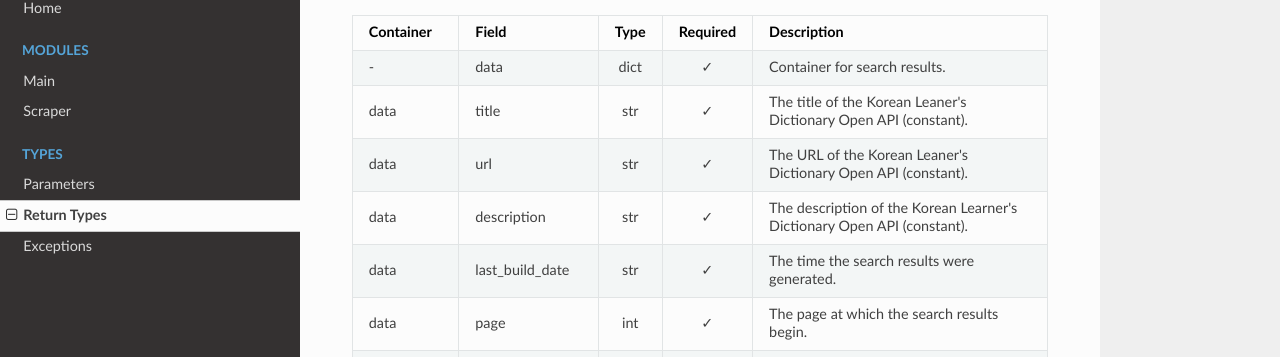
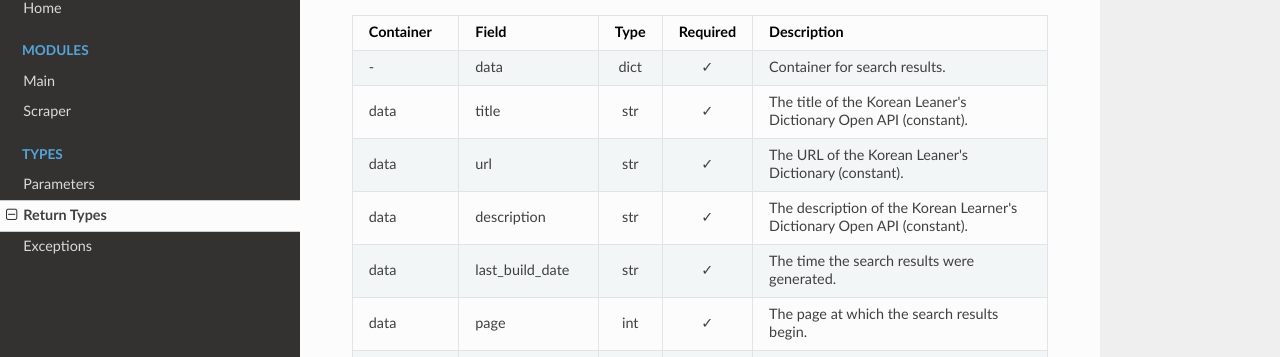
Before and after one commit to omarkmu/krdict.py, an MkDocs documentation site: the page built from docs/return_types.md, in a window 1280 px wide and 900 px high, scrolled down 642 px. Shown: the part 112-469 px from the top of the window. Built offline with MkDocs 1.6.1, drawn with Linux system fonts in a browser that asks for light colours; nearby versions of some CDN libraries; some of the changed text lies outside the part shown.

Commit message:
Fix minor documentation issues

```diff
--- a/docs/return_types.md
+++ b/docs/return_types.md
@@ -45,7 +45,7 @@ The results of a [definition search](functions.md#search).
 | ---------      | -----           | :--: | :------: | -----------
 | -              | data            | dict |    ✓     | Container for search results.
 | data           | title           | str  |    ✓     | The title of the Korean Leaner's Dictionary Open API (constant).
-| data           | url             | str  |    ✓     | The URL of the Korean Leaner's Dictionary Open API (constant).
+| data           | url             | str  |    ✓     | The URL of the Korean Leaner's Dictionary (constant).
 | data           | description     | str  |    ✓     | The description of the Korean Learner's Dictionary Open API (constant).
 | data           | last_build_date | str  |    ✓     | The time the search results were generated.
 | data           | page            | int  |    ✓     | The page at which the search results begin.
@@ -98,7 +98,7 @@ The results of an [example search](functions.md#search).
 | ---------  | -----           | :--: | :------: | -----------
 | -          | data            | dict |    ✓     | Container for search results.
 | data       | title           | str  |    ✓     | The title of the Korean Leaner's Dictionary Open API (constant).
-| data       | url             | str  |    ✓     | The URL of the Korean Leaner's Dictionary Open API (constant).
+| data       | url             | str  |    ✓     | The URL of the Korean Leaner's Dictionary (constant).
 | data       | description     | str  |    ✓     | The description of the Korean Learner's Dictionary Open API (constant).
 | data       | last_build_date | str  |    ✓     | The time the search results were generated.
 | data       | page            | int  |    ✓     | The page at which the search results begin.
@@ -158,7 +158,7 @@ The results of an [idiom/proverb search](functions.md#search).
 | ---------      | -----           | :--: | :------: | -----------
 | -              | data            | dict |    ✓     | Container for search results.
 | data           | title           | str  |    ✓     | The title of the Korean Leaner's Dictionary Open API (constant).
-| data           | url             | str  |    ✓     | The URL of the Korean Leaner's Dictionary Open API (constant).
+| data           | url             | str  |    ✓     | The URL of the Korean Leaner's Dictionary (constant).
 | data           | description     | str  |    ✓     | The description of the Korean Learner's Dictionary Open API (constant).
 | data           | last_build_date | str  |    ✓     | The time the search results were generated.
 | data           | page            | int  |    ✓     | The page at which the search results begin.
@@ -228,7 +228,7 @@ The results of a [word search](functions.md#search).
 | ---------      | -----              | :--: | :------: | -----------
 | -              | data               | dict |    ✓     | Container for search results.
 | data           | title              | str  |    ✓     | The title of the Korean Leaner's Dictionary Open API (constant).
-| data           | url                | str  |    ✓     | The URL of the Korean Leaner's Dictionary Open API (constant).
+| data           | url                | str  |    ✓     | The URL of the Korean Leaner's Dictionary (constant).
 | data           | description        | str  |    ✓     | The description of the Korean Learner's Dictionary Open API (constant).
 | data           | last_build_date    | str  |    ✓     | The time the search results were generated.
 | data           | page               | int  |    ✓     | The page at which the search results begin.
--- a/src/krdict/__init__.py
+++ b/src/krdict/__init__.py
@@ -1,5 +1,5 @@
 """
-Provides functions which query the Korean Learner's Dictionary API.
+Provides functions that query the Korean Learner's Dictionary API.
 """
 
 import requests
```
Also changed, not shown: other parts of docs/return_types.md (+1 -1 lines), docs/exceptions.md (+2 -2 lines), docs/functions.md (+3 -3 lines), docs/parameters.md (+1 -1 lines).
